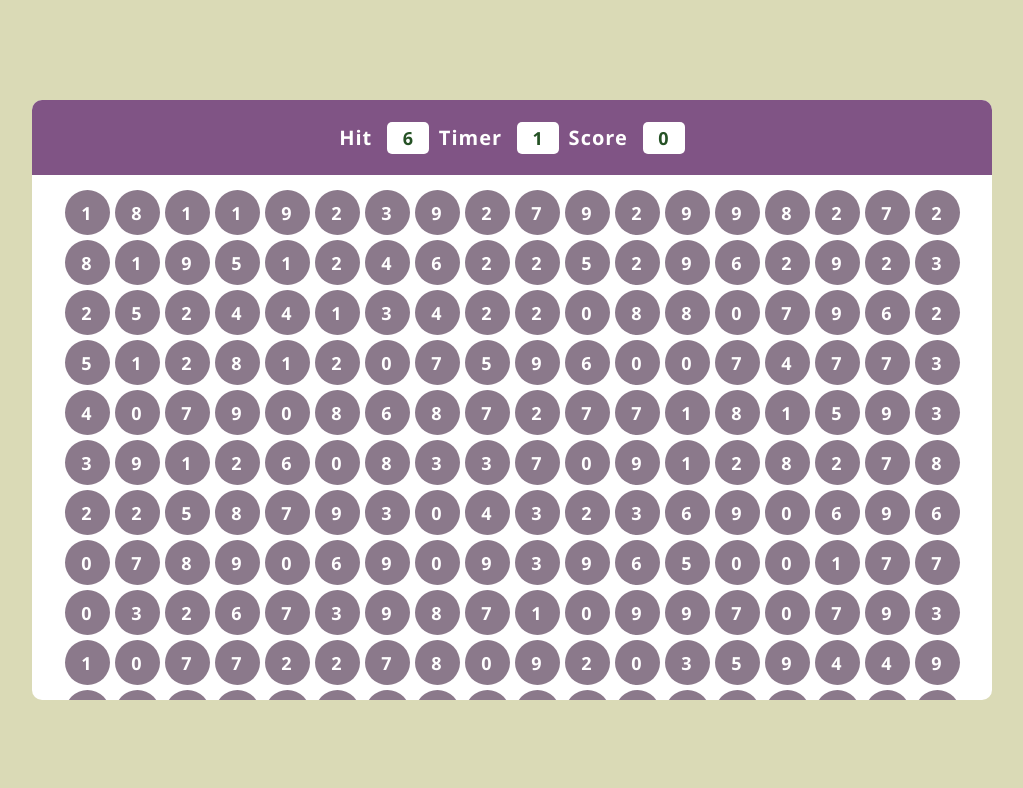
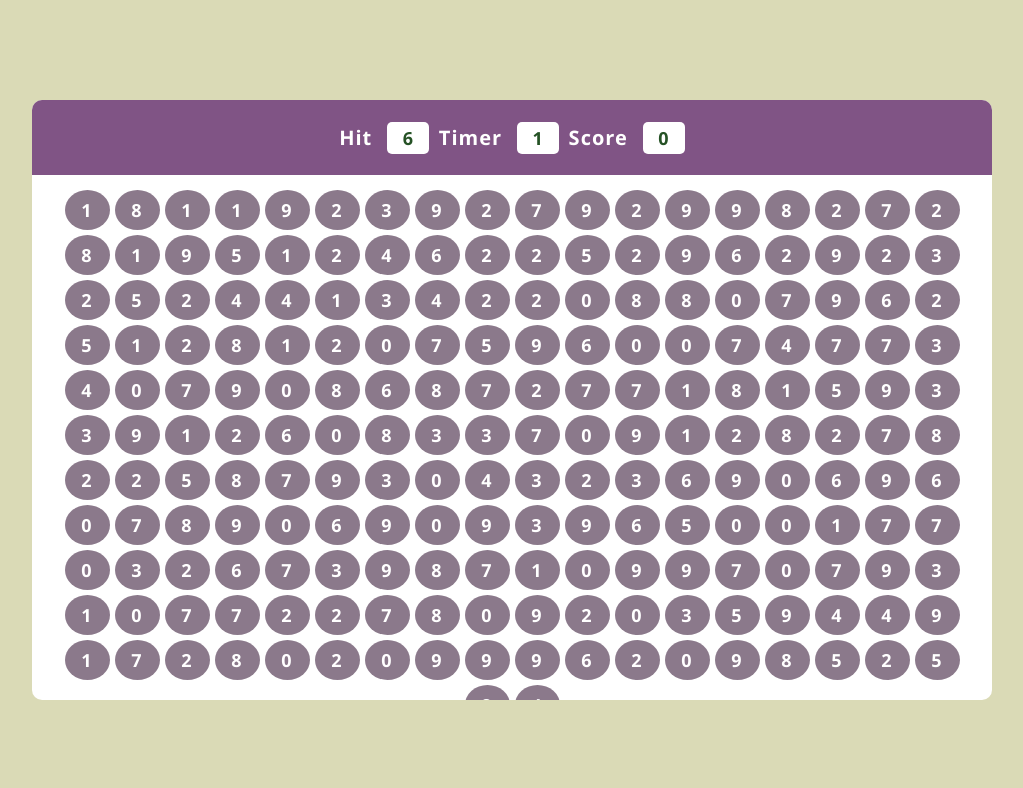
Before and after one commit to sagarbendale2004/Bubble-Game, a plain HTML site: page index.html in a window 1280 px wide. Shown: the whole page, without its empty margins (128-1151 px from the left). Drawn offline with Linux system fonts and the light colour scheme.

Commit message:
Update style.css

```diff
--- a/style.css
+++ b/style.css
@@ -82,7 +82,7 @@ body {
     display: flex;
     align-items: center;
     justify-content: center;
-    height: 45px;
+    height: 40px;
     width: 45px;
     background-color: rgb(139 121 139);
     color: #fff;
```
